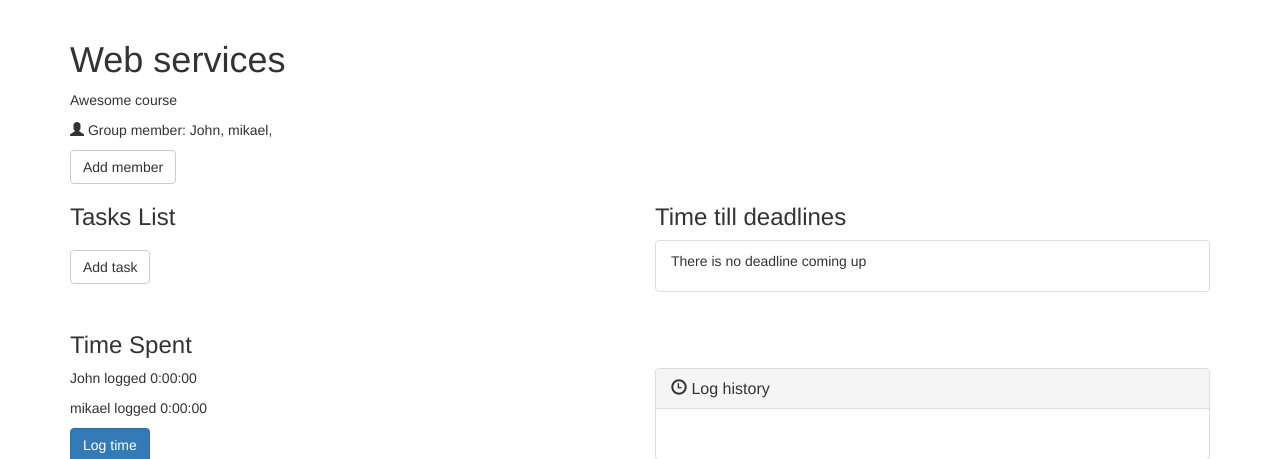
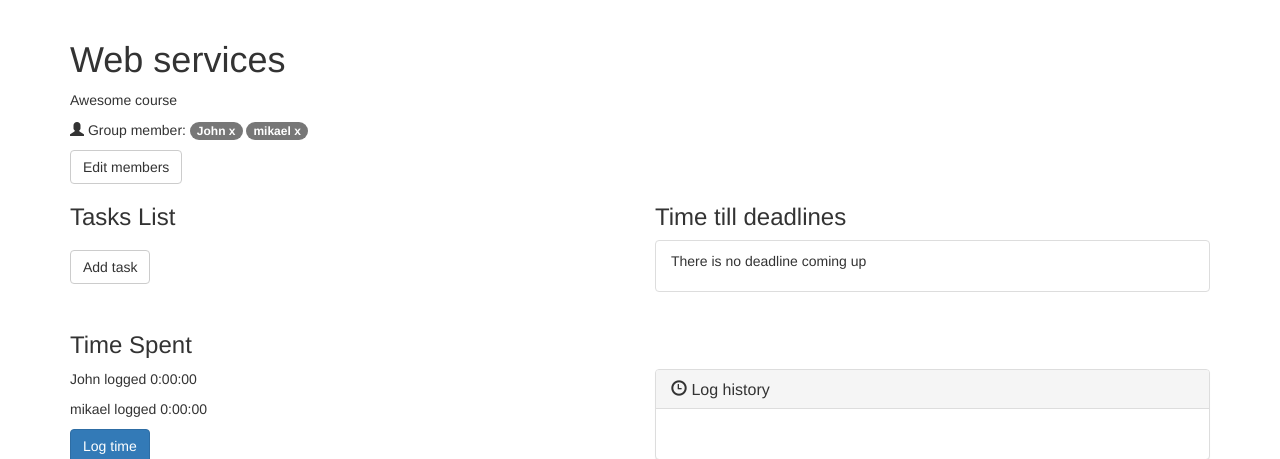
Before and after one commit to ilmaria/design_www, a Django app: a page that uses teamwork/templates/project_details.html in a window 1280 px wide. Shown: the part 51-510 px from the top of the page. Run offline with Django 3.2, Linux system fonts and the light colour scheme; data comes from the database, SQL or seed files in the repository; parts of the project's set-up code (start-up, migrations or seed data) failed here and were passed over; some libraries are stand-ins or nearby versions.

Commit message:
Add view for editing project members

```diff
--- a/design_www/urls.py
+++ b/design_www/urls.py
@@ -31,4 +31,7 @@ urlpatterns = [
 
     url(r'^(?P<username>\w+)/(?P<project_name>.+?)/$',
         views.project_details, name='project_details'),
+
+    url(r'^(?P<username>\w+)/(?P<project_name>.+?)/edit_project_members$',
+        views.edit_project_members, name='edit_project_members'),
 ]
--- /dev/null
+++ b/teamwork/static/css/project_details.css
@@ -0,0 +1,4 @@
+.remove-member {
+  color: white;
+  text-decoration: none;
+}
--- a/teamwork/static/js/project_details.js
+++ b/teamwork/static/js/project_details.js
@@ -0,0 +1,20 @@
+function editMembers() {
+
+}
+
+function removeMember(username) {
+  $.ajax({
+    url: 'edit_project_members',
+    method: 'post',
+    data: {
+      csrfmiddlewaretoken: CSRF_TOKEN,
+      'remove': [username]
+    }
+  })
+  .done(function (params) {
+    console.log(params)
+  })
+  .fail(function(params) {
+    console.log(params)
+  })
+}
--- a/teamwork/templates/project_details.html
+++ b/teamwork/templates/project_details.html
@@ -1,5 +1,9 @@
 {% extends "base.html" %}
 {% load static %}
+
+{% block styles %}
+<link rel="stylesheet" href="{% static 'css/project_details.css' %}">
+{% endblock %}
 
 {% block content %}
 
@@ -13,10 +17,15 @@
   <p><i class="glyphicon glyphicon-user"></i>
     Group member:
     {% for member in project.members.all %}
-    {{ member.user.username }},
+      <span class="badge">
+        {{ member.user.username }}
+        <a href="javascript:void(0)" onclick="removeMember('{{member.user.username}}')" class="remove-member">x</a>
+      </span>
     {% endfor %}
   </p>
-  <button type="button" class="btn btn-default" onclick="openEventCreator()">Add member</button>
+  {% if user == project.owner.user %}
+    <button type="button" class="btn btn-default" onclick="editMembers()">Edit members</button>
+  {% endif %}
 
   <div class="row">
     <div class="col-md-6">
@@ -28,7 +37,7 @@
         <li class="list-group-item">
           <input type="checkbox"
           {% if task.done %}
-          checked
+            checked
           {% endif %}> {{ task.name }}</input>
         </li>
         {% endfor %}
@@ -105,4 +114,8 @@
   <button type="button" class="btn btn-default" onclick="openEventCreator()">Add event</button>
 </div>
 
+<script>
+  var CSRF_TOKEN = '{{ csrf_token }}'
+</script>
+<script src="{% static 'js/project_details.js' %}"></script>
 {% endblock %}
--- a/teamwork/views.py
+++ b/teamwork/views.py
@@ -1,4 +1,6 @@
 from django.shortcuts import render, get_object_or_404
+from django.views.decorators.http import require_POST
+from django.http import JsonResponse
 from .models import *
 from urllib.parse import unquote_plus
 from datetime import timedelta
@@ -88,3 +90,33 @@ def login(request):
     }
 
     return render(request, 'login.html', context)
+
+
+@require_POST
+def edit_project_members(request, username, project_name):
+    user = get_object_or_404(User, username=username)
+
+    project_name = unquote_plus(project_name)
+    project = get_object_or_404(Project,
+        name=project_name,
+        owner__user__username=username)
+
+    # POST['remove[]'] contains a list of usernames that
+    # should be removed from the project
+    for member_name in request.POST.getlist('remove[]'):
+        try:
+            member = User.objects.get(username=member_name)
+            project.members.remove(member)
+        except:
+            continue
+
+    # POST['add[]'] contains a list of usernames that
+    # should be added to the project
+    for member_name in request.POST.getlist('add[]'):
+        try:
+            member = User.objects.get(username=member_name)
+            project.members.add(member)
+        except:
+            continue
+
+    return JsonResponse(request.POST)
```
